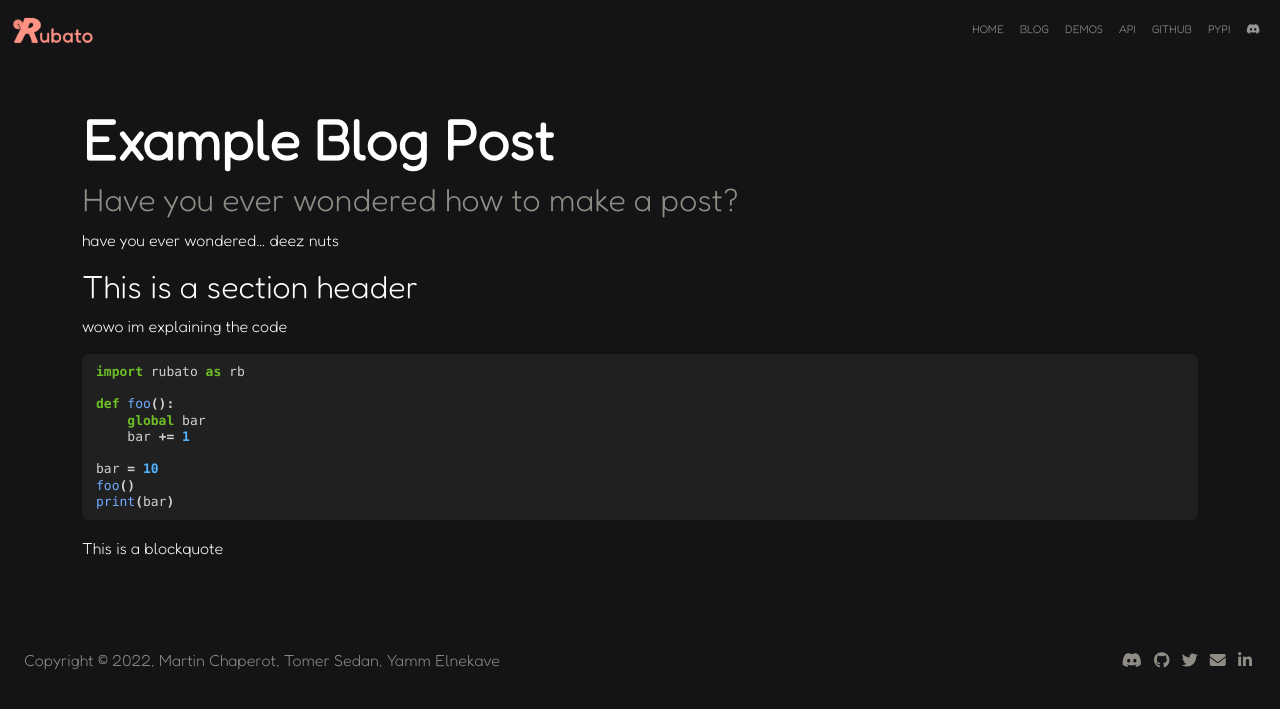
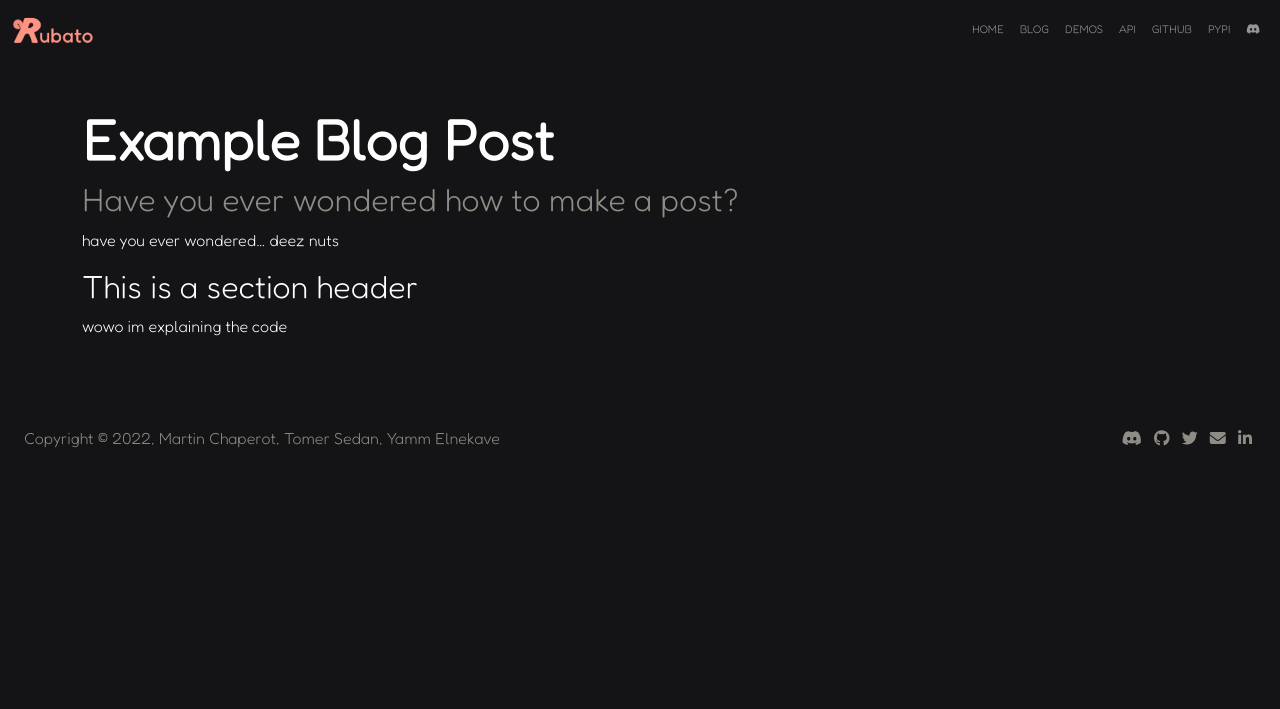
Before and after one commit to rubatopy/rubato.app, a Jekyll site: the page built from _posts/2000-1-1-example.md, in a window 1280 px wide. Shown: the top 709 px of the page. Built offline with Jekyll 4.4.1, drawn with Linux system fonts in a browser that asks for light colours; nearby versions of some CDN libraries.

Commit message:
removing stuff until it works

````diff
--- a/_posts/2000-1-1-example.md
+++ b/_posts/2000-1-1-example.md
@@ -15,6 +15,7 @@ have you ever wondered... deez nuts
 
 wowo im explaining the code
 
+<!--
 ```python
 import rubato as rb
 
@@ -25,6 +26,6 @@ def foo():
 bar = 10
 foo()
 print(bar)
-```
+``` -->
 
-> This is a blockquote
+<!-- > This is a blockquote -->
````
